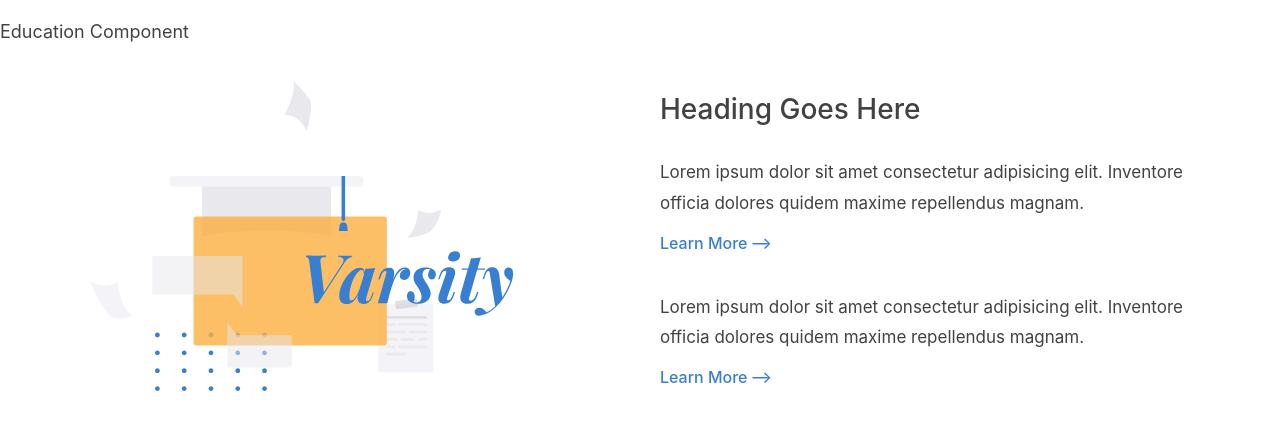
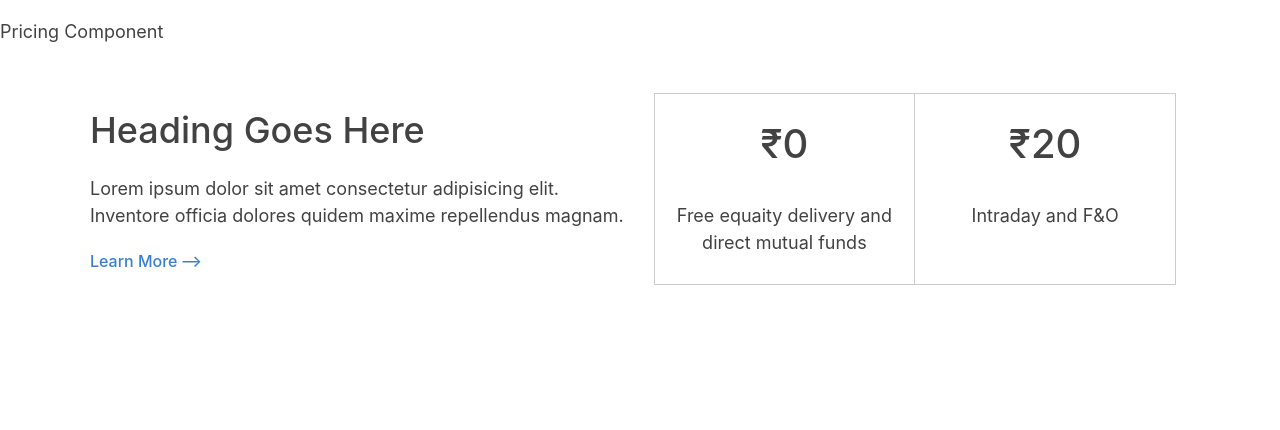
Before and after one commit to yntpdotme/zerodha-landing-replica, a plain HTML site: page 0-1/assignments/week-0/index.html in a window 1280 px wide. Drawn offline with Linux system fonts and the light colour scheme.

Commit message:
feat: implement pricing component for showcasing plans

```diff
--- a/0-1/assignments/week-0/css/styles.css
+++ b/0-1/assignments/week-0/css/styles.css
@@ -572,3 +572,50 @@
 		justify-items: start;
 	}
 }
+
+/* ----- Pricing ----- */
+
+.pricing {
+	padding-top: 3rem;
+}
+
+.pricing .grid {
+	gap: 2rem 0;
+}
+
+.pricing__content div {
+	text-align: center;
+	padding: 1rem 2rem;
+	border: 1px solid #ccc;
+}
+
+.grid .pricing__content {
+	gap: 0;
+}
+
+.pricing h2 {
+	font-weight: 500;
+	margin-top: 1rem;
+}
+
+.pricing__content div:nth-child(even) {
+	border-top: 0;
+}
+
+.pricing__content h2 {
+	font-size: 4rem;
+	padding-bottom: 1rem;
+}
+
+@media screen and (min-width: 768px) {
+	/* For Tablets and Wider Screens */
+	.pricing__content div:nth-child(even) {
+		border-top: 1px solid #ccc;
+		border-left: 0;
+	}
+
+	.pricing__content {
+		width: 95%;
+		margin: 0 auto;
+	}
+}
--- a/0-1/assignments/week-0/index.html
+++ b/0-1/assignments/week-0/index.html
@@ -8,24 +8,27 @@
 		<link rel="stylesheet" href="./css/styles.css" />
 	</head>
 	<body>
-		<p>Education Component</p>
-		<section class="education">
+		<p>Pricing Component</p>
+		<section class="pricing">
 			<div class="container grid grid--1x2">
-				<img src="./images/education.svg" alt="" />
-				<header class="education__header">
-					<h3 class="education__heading">Heading Goes Here</h3>
-					<p>
-						Lorem ipsum dolor sit amet consectetur adipisicing elit. Inventore
-						officia dolores quidem maxime repellendus magnam.
-					</p>
-					<a href="#" class="link-arrow">Learn More</a>
-
+				<header class="pricing__header">
+					<h2 class="pricing__heading">Heading Goes Here</h2>
 					<p>
 						Lorem ipsum dolor sit amet consectetur adipisicing elit. Inventore
 						officia dolores quidem maxime repellendus magnam.
 					</p>
 					<a href="#" class="link-arrow">Learn More</a>
 				</header>
+				<article class="grid grid--1x2 pricing__content">
+					<div>
+						<h2>₹0</h2>
+						<p>Free equaity delivery and direct mutual funds</p>
+					</div>
+					<div>
+						<h2>₹20</h2>
+						<p>Intraday and F&O</p>
+					</div>
+				</article>
 			</div>
 		</section>
 	</body>
```
Also changed, not shown: 0-1/assignments/week-0/components/pricing.html (added, +22 -0 lines).
